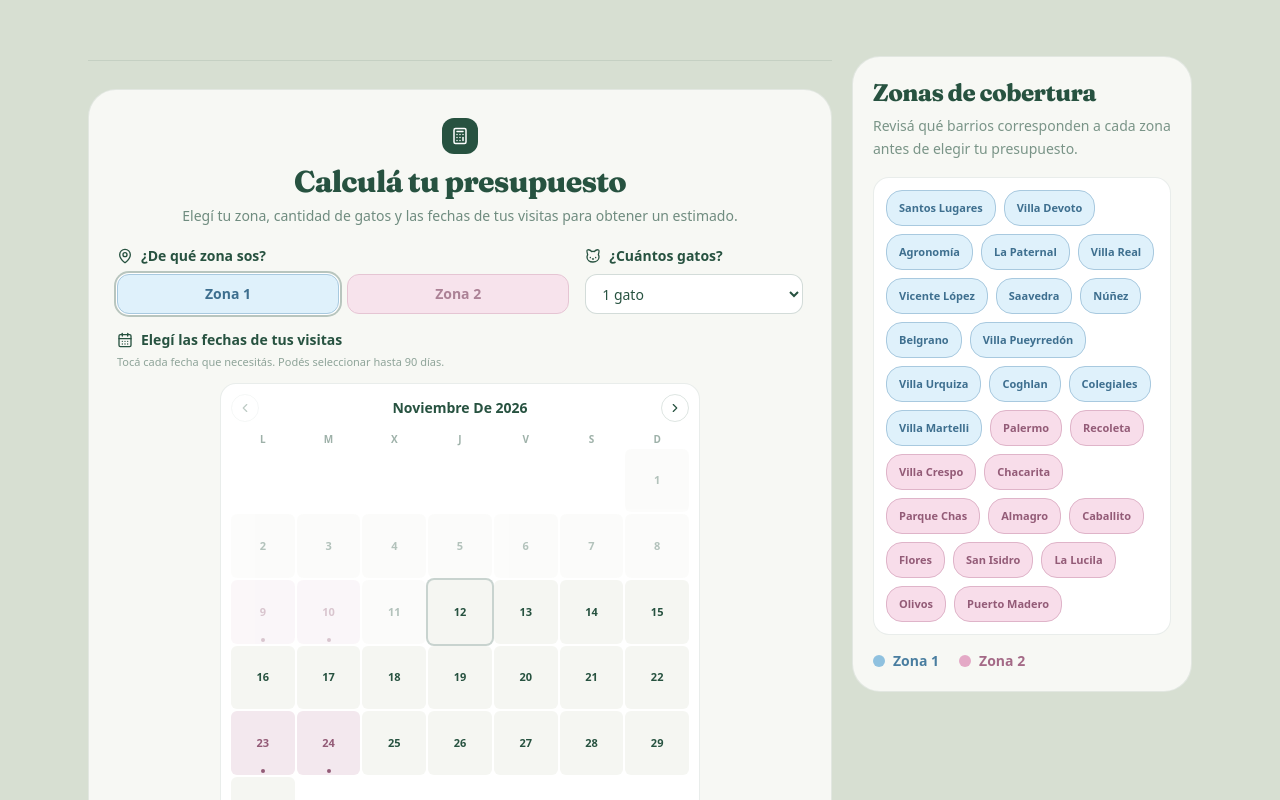
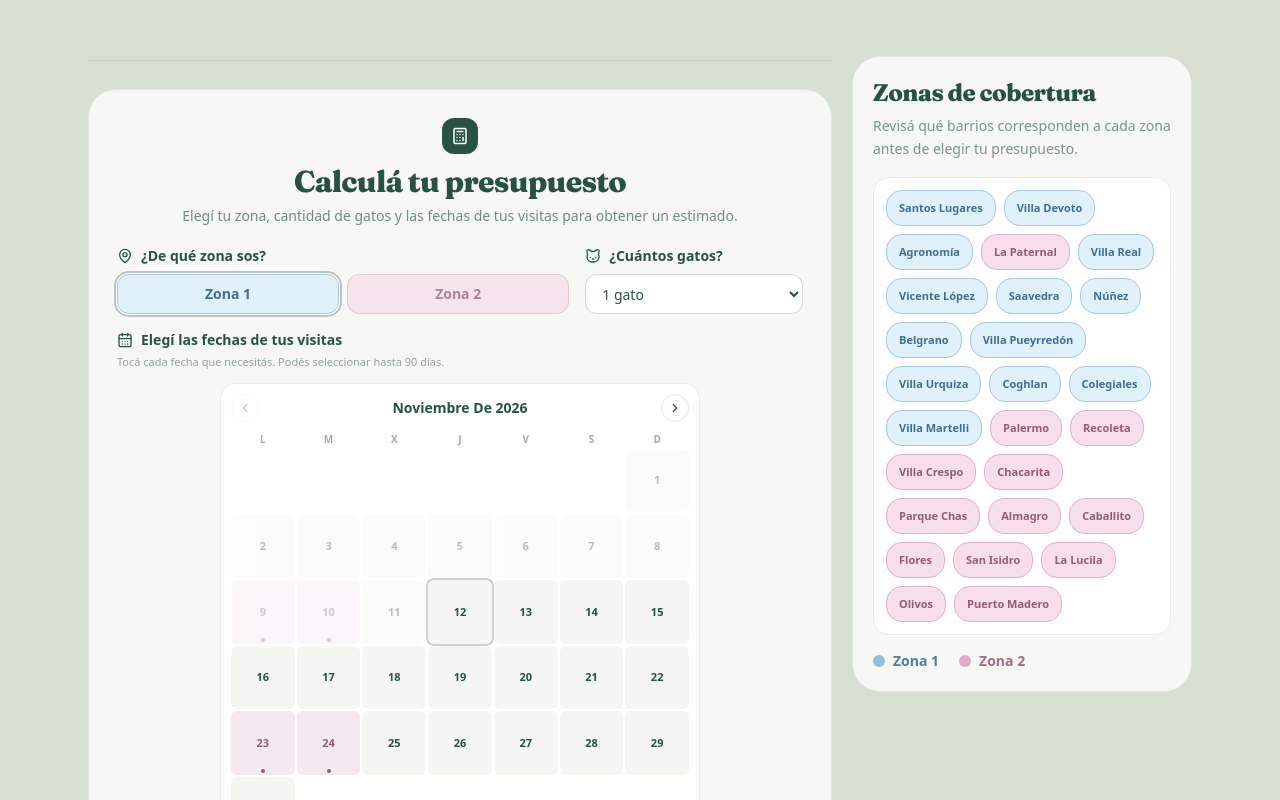
Before and after one commit to polizelener-droid/brendacatsitter, a React (Vite) app: page /presupuesto in a window 1280 px wide. Shown: the top 800 px of the page. Built offline with nearby package versions, Linux system fonts and the light colour scheme; no server answers; the database is empty.

Commit message:
Keep Agronomia in Zone 1 and move Paternal to Zone 2

```diff
--- a/src/pages/BudgetPage.tsx
+++ b/src/pages/BudgetPage.tsx
@@ -12,7 +12,7 @@ const neighborhoods: Neighborhood[] = [
   { name: 'Santos Lugares', zone: 'zone1' },
   { name: 'Villa Devoto', zone: 'zone1' },
   { name: 'Agronomía', zone: 'zone1' },
-  { name: 'La Paternal', zone: 'zone1' },
+  { name: 'La Paternal', zone: 'zone2' },
   { name: 'Villa Real', zone: 'zone1' },
   { name: 'Vicente López', zone: 'zone1' },
   { name: 'Saavedra', zone: 'zone1' },
```
